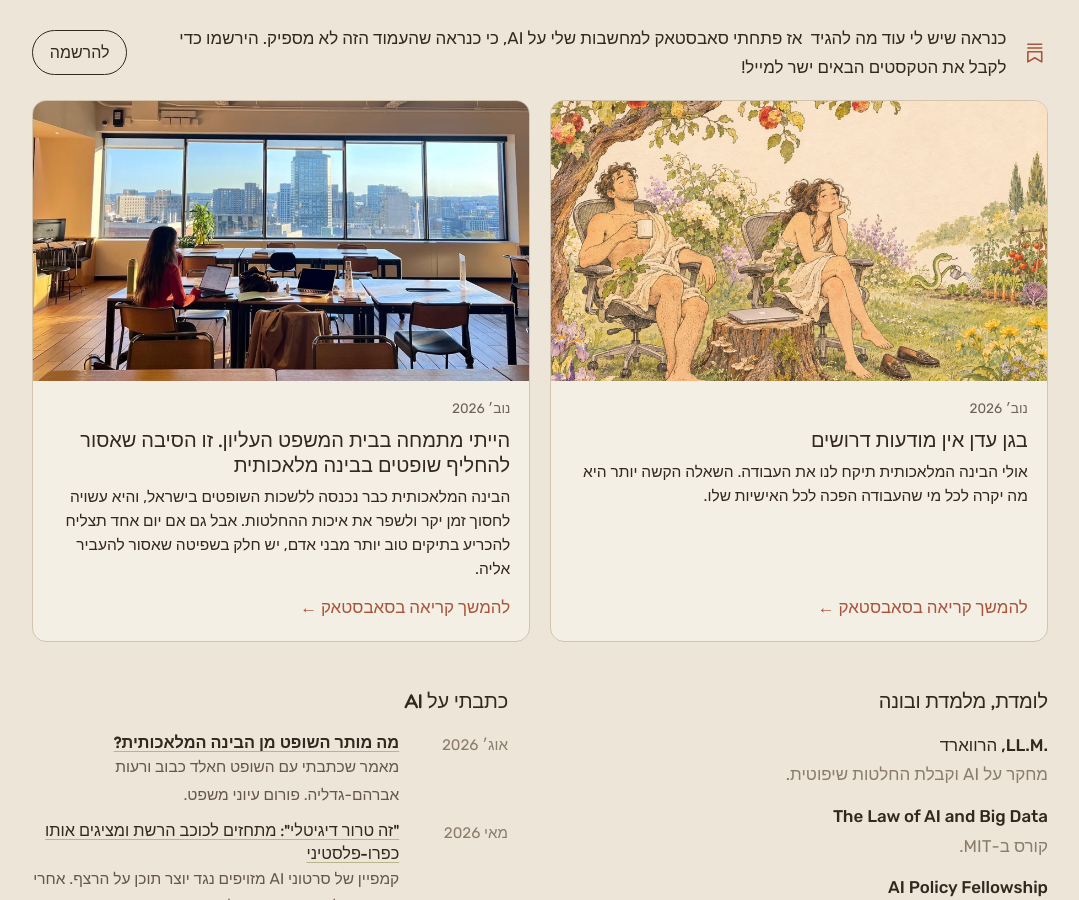
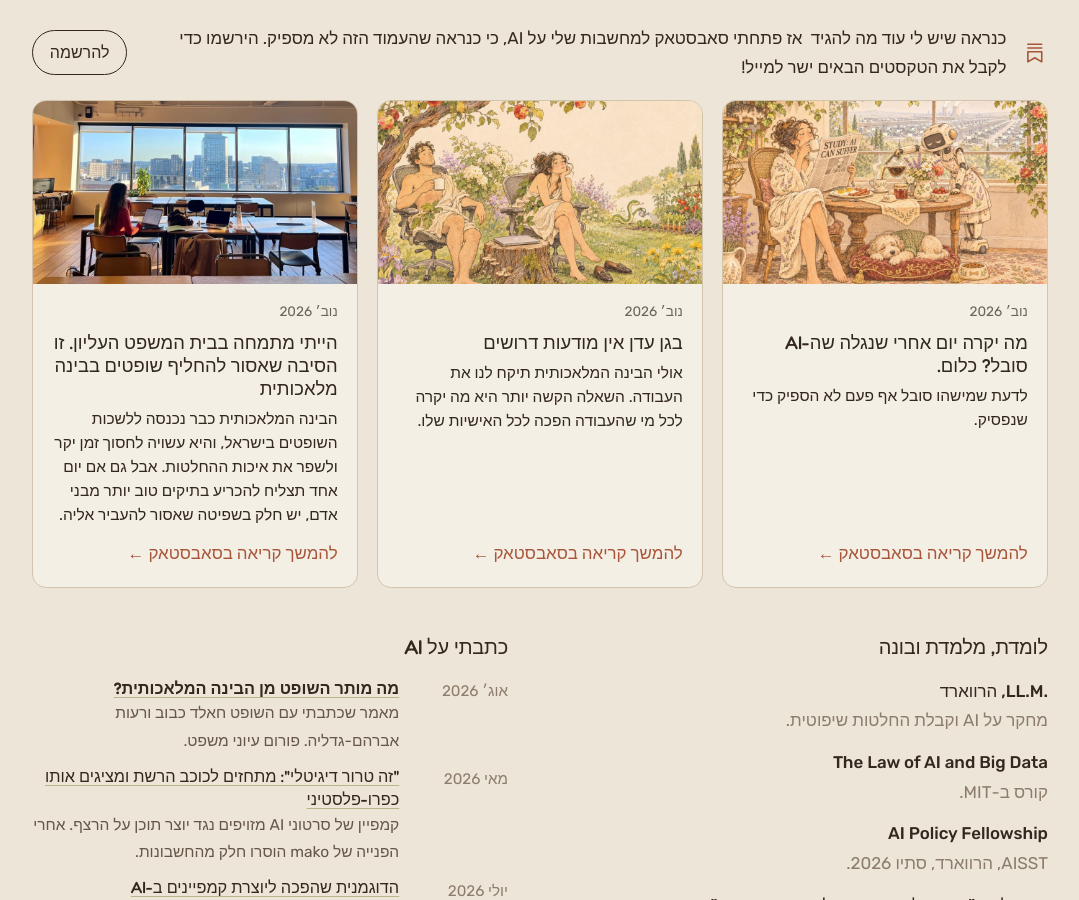
Before and after one commit to netahrv-lab/netahorev-site, a plain HTML site: page he/index.html in a window 1280 px wide. Shown: the part 2785-3685 px from the top of the page, without its empty margins (100-1179 px from the left). Drawn offline with Linux system fonts and the light colour scheme; a web font is replaced by a local one.

Commit message:
Substack cards: add the AI suffering post, three across on desktop
Co-Authored-By: Claude Opus 5.5 <noreply@anthropic.com>

```diff
--- a/assets/style.css
+++ b/assets/style.css
@@ -643,13 +643,14 @@ h3, .story h3, .brief-list h3, .paper h3 { font-weight: 500; }
 .posts__intro { flex: 1; margin: 0; max-width: none; }
 .posts__intro strong { font-family: var(--display); font-weight: 500; margin-inline-end: 0.25rem; }
 .posts__join { flex: none; }
-.posts__grid { display: grid; grid-template-columns: repeat(2, minmax(0, 1fr)); gap: 1.2rem; }
+.posts__grid { display: grid; grid-template-columns: repeat(3, minmax(0, 1fr)); gap: 1.2rem; }
+@media (max-width: 1000px) { .posts__grid { grid-template-columns: 1fr; } }
 .post { display: flex; flex-direction: column; background: var(--card); border: 1px solid var(--line); border-radius: 14px; overflow: hidden; text-decoration: none; color: inherit; transition: border-color .2s ease, transform .25s cubic-bezier(.2,.7,.2,1); }
 .post:hover { border-color: var(--terra); transform: translateY(-2px); }
 .post__img { display: block; width: 100%; height: auto; aspect-ratio: 16 / 9; object-fit: cover; }
 .post__body { display: flex; flex-direction: column; gap: 0.45rem; padding: 1rem 1.2rem 1.15rem; flex: 1; }
 .post__when { font-size: 0.85rem; opacity: 0.7; }
-.post__title { font-family: var(--display); font-weight: 500; font-size: 1.25rem; line-height: 1.25; }
+.post__title { font-family: var(--display); font-weight: 500; font-size: 1.15rem; line-height: 1.25; }
 .post__ex { font-size: 0.97rem; line-height: 1.55; }
 .post__more { margin-top: auto; padding-top: 0.3rem; color: var(--terra); font-weight: 500; }
 .post:hover .post__more { text-decoration: underline; text-underline-offset: 3px; }
--- a/he/index.html
+++ b/he/index.html
@@ -23,7 +23,7 @@
 <link rel="preconnect" href="https://fonts.googleapis.com">
 <link rel="preconnect" href="https://fonts.gstatic.com" crossorigin>
 <link rel="stylesheet" href="https://fonts.googleapis.com/css2?family=Fredoka:wght@400;500;600&family=Rubik:wght@400;500&family=Playpen+Sans+Hebrew:wght@400;500&display=swap">
-<link rel="stylesheet" href="/assets/style.css?v=54">
+<link rel="stylesheet" href="/assets/style.css?v=55">
 <script>document.documentElement.classList.add('js');if(document.visibilityState==='visible')document.documentElement.classList.add('intro')</script>
 <script type="application/ld+json">
 {"@context":"https://schema.org","@type":"Person","name":"Neta Horev","alternateName":["נטע חורב","Neta Chehanovski","נטע צ'חנובסקי"],"url":"https://netahorev.com/he/","image":"https://netahorev.com/assets/neta-horev.jpg","jobTitle":"Journalist, lawyer and LL.M. candidate","affiliation":{"@type":"CollegeOrUniversity","name":"Harvard Law School"},"sameAs":["https://www.instagram.com/netahrv/","https://www.linkedin.com/in/neta-horev-77a28816b/","https://www.tiktok.com/@neta_horev"]}
@@ -174,6 +174,10 @@
           <a class="btn posts__join" href="https://netahorev.substack.com/subscribe" data-goatcounter-click="substack-ai-strip" data-goatcounter-title="Substack click (ai-strip)" rel="me noopener" target="_blank">להרשמה</a>
         </div>
         <div class="posts__grid">
+          <a class="post" href="https://netahorev.substack.com/p/what-happens-the-day-after-we-find" data-goatcounter-click="substack-post3" data-goatcounter-title="Substack click (post3)" rel="noopener" target="_blank">
+            <img class="post__img" src="/assets/sub-suffer.jpg" width="900" height="600" loading="lazy" alt="">
+            <span class="post__body"><span class="post__when">נוב׳ 2026</span><span class="post__title">מה יקרה יום אחרי שנגלה שה-AI סובל? כלום.</span><span class="post__ex">לדעת שמישהו סובל אף פעם לא הספיק כדי שנפסיק.</span><span class="post__more">להמשך קריאה בסאבסטאק ←</span></span>
+          </a>
           <a class="post" href="https://netahorev.substack.com/p/paradise-has-no-job-listings" data-goatcounter-click="substack-post1" data-goatcounter-title="Substack click (post1)" rel="noopener" target="_blank">
             <img class="post__img" src="/assets/sub-paradise.jpg" width="900" height="600" loading="lazy" alt="">
             <span class="post__body"><span class="post__when">נוב׳ 2026</span><span class="post__title">בגן עדן אין מודעות דרושים</span><span class="post__ex">אולי הבינה המלאכותית תיקח לנו את העבודה. השאלה הקשה יותר היא מה יקרה לכל מי שהעבודה הפכה לכל האישיות שלו.</span><span class="post__more">להמשך קריאה בסאבסטאק ←</span></span>
```
Also changed, not shown: index.html (+5 -1 lines), assets/sub-suffer.jpg (added).
